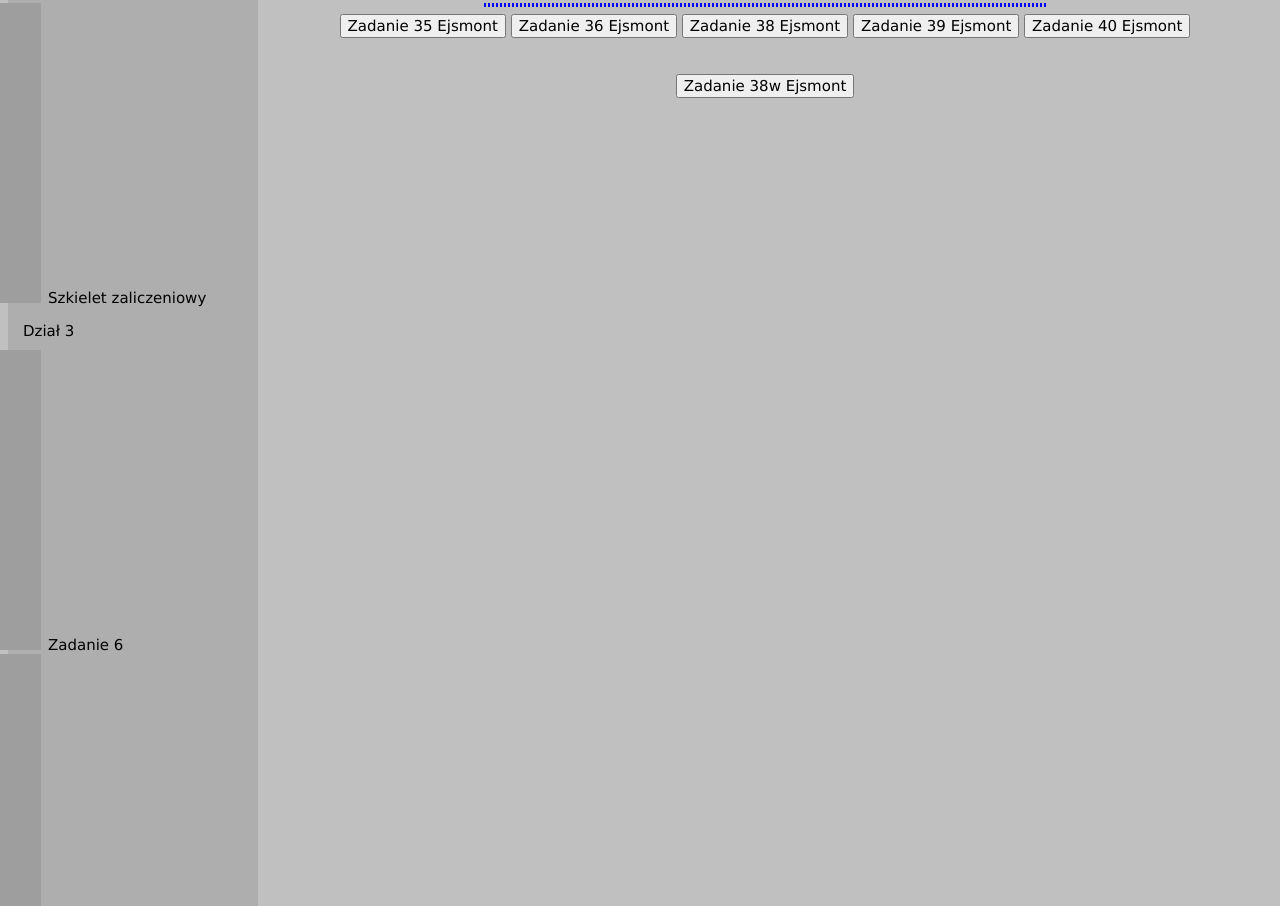
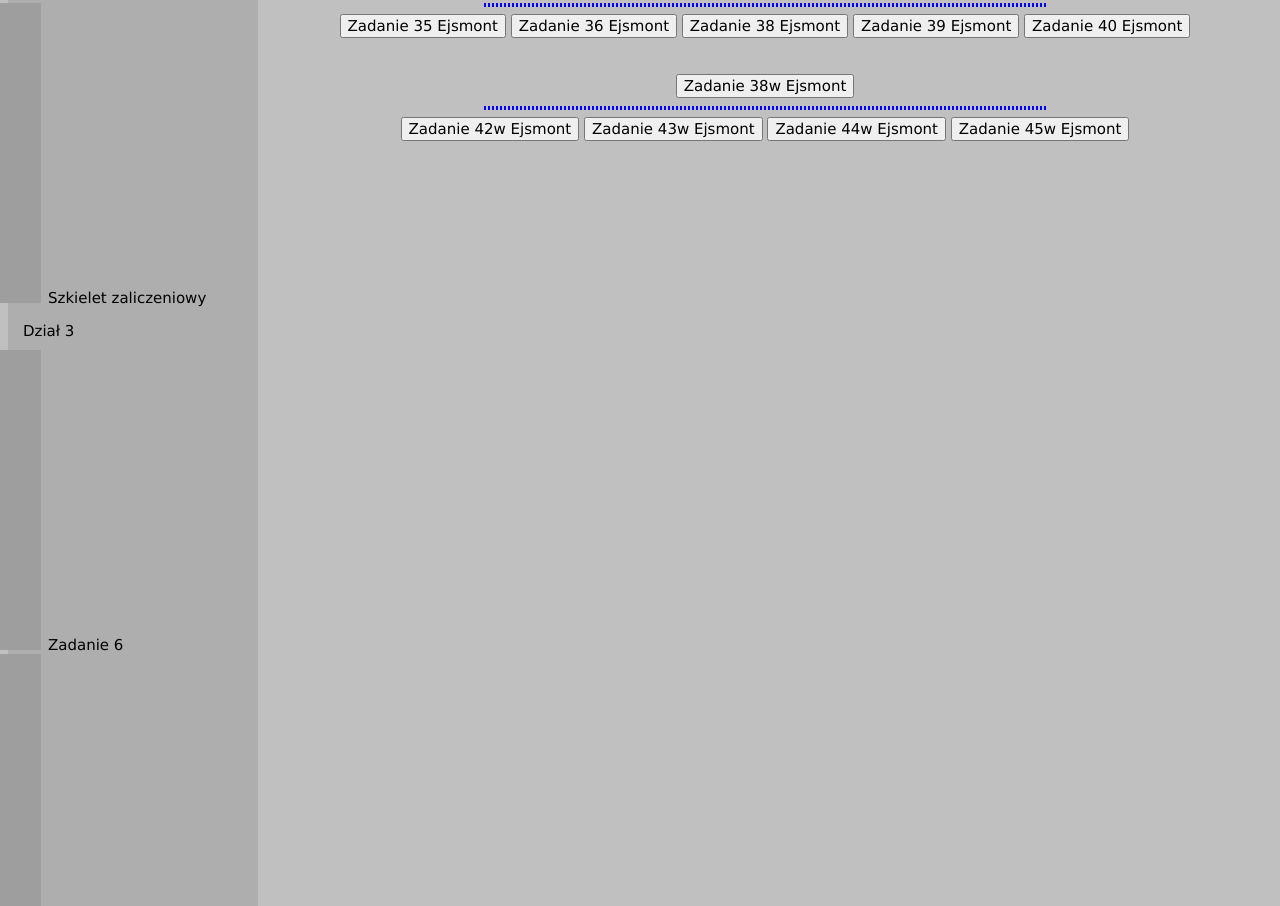
Before and after one commit to Wikshello/JS, a plain HTML site: page index.html in a window 1280 px wide. Shown: the part 1611-2517 px from the top of the page. Drawn offline with Linux system fonts and the light colour scheme.

Commit message:
Update index.html

```diff
--- a/index.html
+++ b/index.html
@@ -114,7 +114,11 @@
             <br><br><br>
             <input type="button" class="" name="zadanie38w" value="Zadanie 38w Ejsmont" onclick="z38w(' ')">
 
-
+         <hr>
+            <input type="button" class="" name="zadanie42w" value="Zadanie 42w Ejsmont" onclick="z42w(' ')">
+            <input type="button" class="" name="zadanie43w" value="Zadanie 43w Ejsmont" onclick="z43w(' ')">
+            <input type="button" class="" name="zadanie44w" value="Zadanie 44w Ejsmont" onclick="z44w(' ')">
+            <input type="button" class="" name="zadanie45w" value="Zadanie 45w Ejsmont" onclick="z45w(' ')">
 
          </div>
 
```
